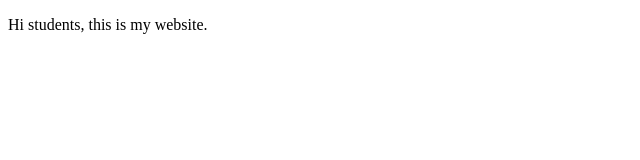
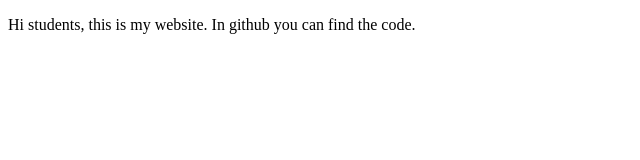
Before and after one commit to brayanandrey/proyectoDemoCursoPrework, a plain HTML site: page index.html in a window 1280 px wide. Shown: the whole page, without its empty margins (0-640 px from the left). Drawn offline with Linux system fonts and the light colour scheme.

Commit message:
New Changes

```diff
--- a/index.html
+++ b/index.html
@@ -8,7 +8,7 @@
 </head>
 <body>
     <p>
-        Hi students, this is my website.
+        Hi students, this is my website. In github you can find the code.
     </p>
 
 </body>
```
